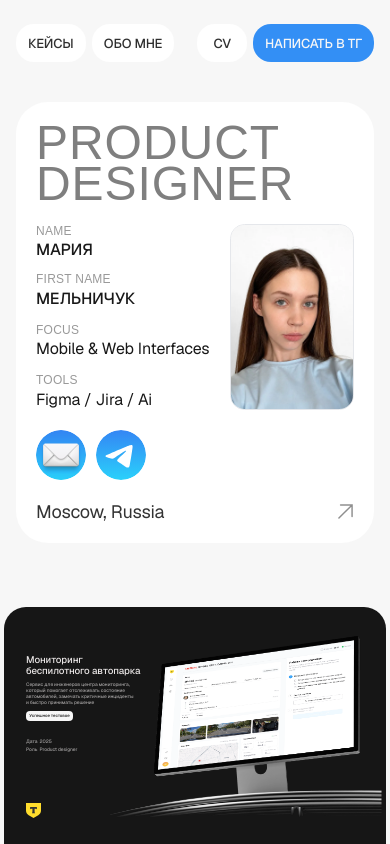
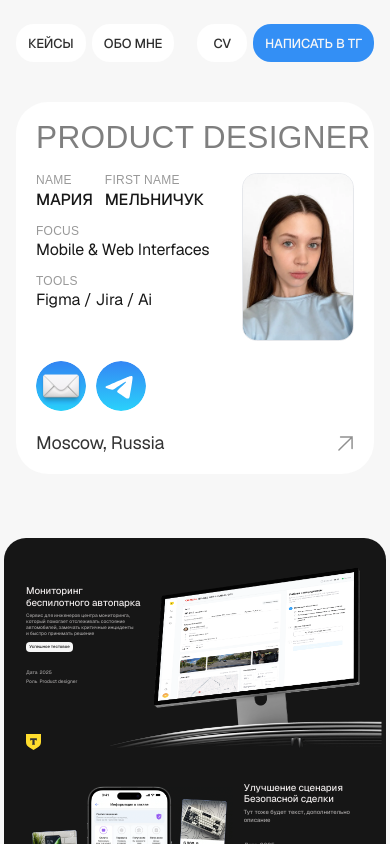
Before and after one commit to MariMel9212/portfolio, a Next.js app: page / in a window 390 px wide. Shown: the top 844 px of the page. Built offline with nearby package versions, Linux system fonts and the light colour scheme; a web font is replaced by a local one.

Commit message:
Stretch the mobile title and match the portrait to the details.
Co-authored-by: leomel9922 <leomel9922@proton.me>

```diff
--- a/src/components/profile-card.tsx
+++ b/src/components/profile-card.tsx
@@ -20,10 +20,10 @@ export function ProfileCard() {
     <section
       id="about"
       aria-label="Обо мне"
-      className="relative mx-4 mt-10 grid scroll-mt-6 grid-cols-[minmax(0,1fr)_124px] items-start gap-x-4 gap-y-5 overflow-clip rounded-[32px] bg-white p-5 sm:mx-auto sm:w-[600px] sm:grid-cols-[minmax(0,1fr)_168px] sm:p-8 md:mt-[52px] lg:flex lg:w-fit lg:flex-row lg:items-start lg:gap-[12px] lg:rounded-[46px] lg:px-[44px] lg:pb-[32px] lg:pt-[44px]"
+      className="relative mx-4 mt-10 grid scroll-mt-6 grid-cols-[minmax(0,1fr)_112px] items-stretch gap-x-4 gap-y-5 overflow-clip rounded-[32px] bg-white p-5 sm:mx-auto sm:w-[600px] sm:grid-cols-[minmax(0,1fr)_150px] sm:p-8 md:mt-[52px] lg:flex lg:w-fit lg:flex-row lg:items-start lg:gap-[12px] lg:rounded-[46px] lg:px-[44px] lg:pb-[32px] lg:pt-[44px]"
     >
       <div className="contents lg:flex lg:h-[454px] lg:w-[291px] lg:shrink-0 lg:flex-col lg:gap-[24px] lg:border-r lg:border-black/5">
-          <div className="pointer-events-none relative col-start-2 row-start-2 aspect-[272/407] w-full overflow-clip rounded-[14.595px] border-[0.73px] border-[#e5e7eb] drop-shadow-[0px_0px_1.46px_rgba(255,255,255,0.6)] lg:col-auto lg:row-auto lg:w-[272px]">
+          <div className="pointer-events-none relative col-start-2 row-start-2 h-full min-h-[168px] w-full overflow-clip rounded-[14.595px] border-[0.73px] border-[#e5e7eb] drop-shadow-[0px_0px_1.46px_rgba(255,255,255,0.6)] lg:col-auto lg:row-auto lg:aspect-[272/407] lg:h-auto lg:min-h-0 lg:w-[272px]">
             <div className="absolute left-[-0.27%] top-[-0.18%] h-[88.75%] w-[100.34%] rounded-[14.595px]">
               <div aria-hidden className="absolute inset-0 rounded-[14.595px] bg-[#d9d9d9]" />
               <div className="absolute inset-0 rounded-[inherit] shadow-[inset_0px_0.73px_0px_0px_rgba(255,255,255,0.7)]" />
@@ -53,13 +53,12 @@ export function ProfileCard() {
 
       <div className="contents lg:flex lg:w-[550px] lg:shrink-0 lg:flex-col lg:items-end lg:gap-[24px]">
         <div className="contents lg:relative lg:flex lg:w-full lg:flex-col lg:items-start lg:gap-[48px]">
-          <h1 className="font-display col-span-2 row-start-1 w-full text-[48px] uppercase leading-[0.86] tracking-[0.02em] text-black opacity-50 text-shadow-[0px_0px_2.919px_rgba(255,255,255,0.6)] sm:text-[56px] lg:col-auto lg:row-auto lg:text-[78px] lg:leading-[0.77]">
-            product <br className="lg:hidden" />
-            designer
+          <h1 className="font-display col-span-2 row-start-1 w-full whitespace-nowrap text-[clamp(26px,8.1vw,44px)] uppercase leading-none tracking-[0.01em] text-black opacity-50 text-shadow-[0px_0px_2.919px_rgba(255,255,255,0.6)] sm:text-[40px] lg:col-auto lg:row-auto lg:text-[78px] lg:leading-[0.77] lg:tracking-[0.02em]">
+            product designer
           </h1>
           <div className="relative z-10 col-start-1 row-start-2 flex w-full min-w-0 flex-col gap-3.5 lg:col-auto lg:row-auto lg:w-[336.415px] lg:gap-[26px] lg:pl-[5px]">
-            <div className="flex w-full flex-col gap-3 uppercase lg:flex-row lg:items-center lg:gap-[44px]">
-              <Field title="name" className="sm:w-[108px]">
+            <div className="flex w-full items-start gap-3 uppercase lg:gap-[44px]">
+              <Field title="name" className="shrink-0 lg:w-[108px]">
                 <p className={`${value} font-medium`}>Мария</p>
               </Field>
               <Field title="First name" className="justify-center">
```
